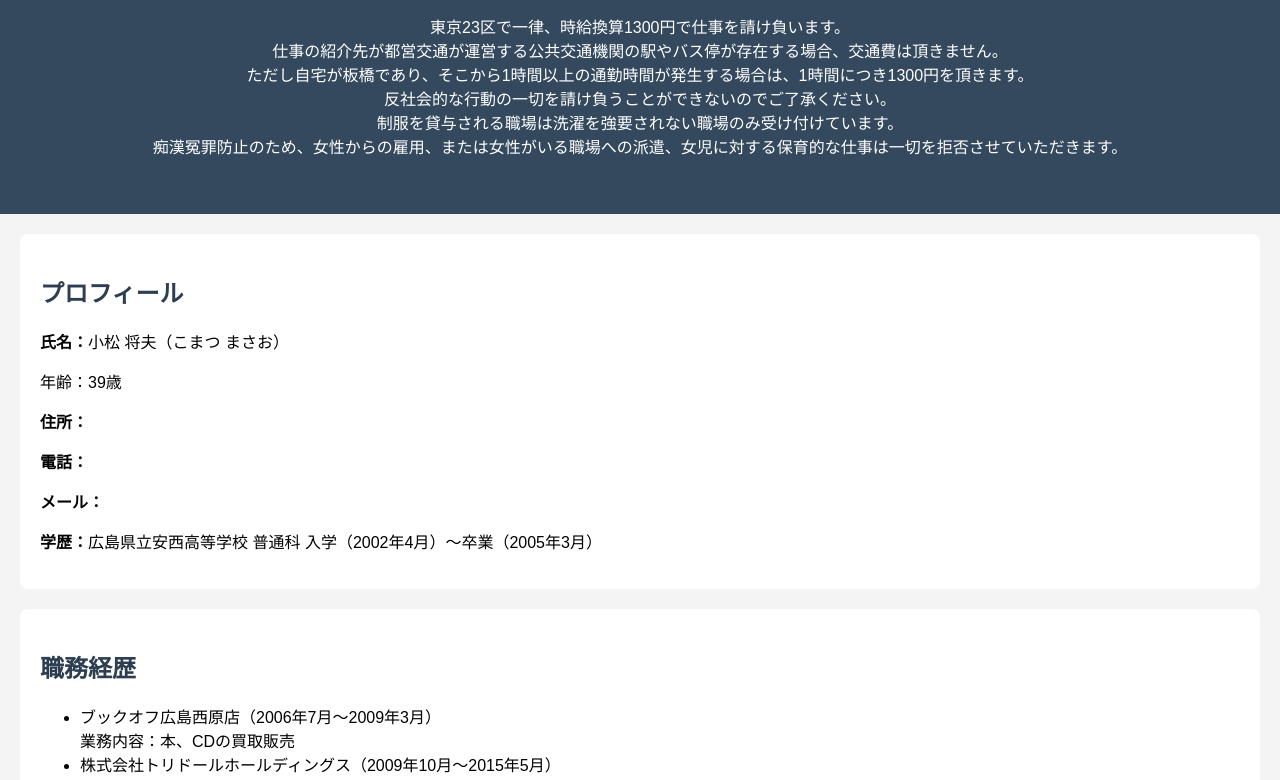
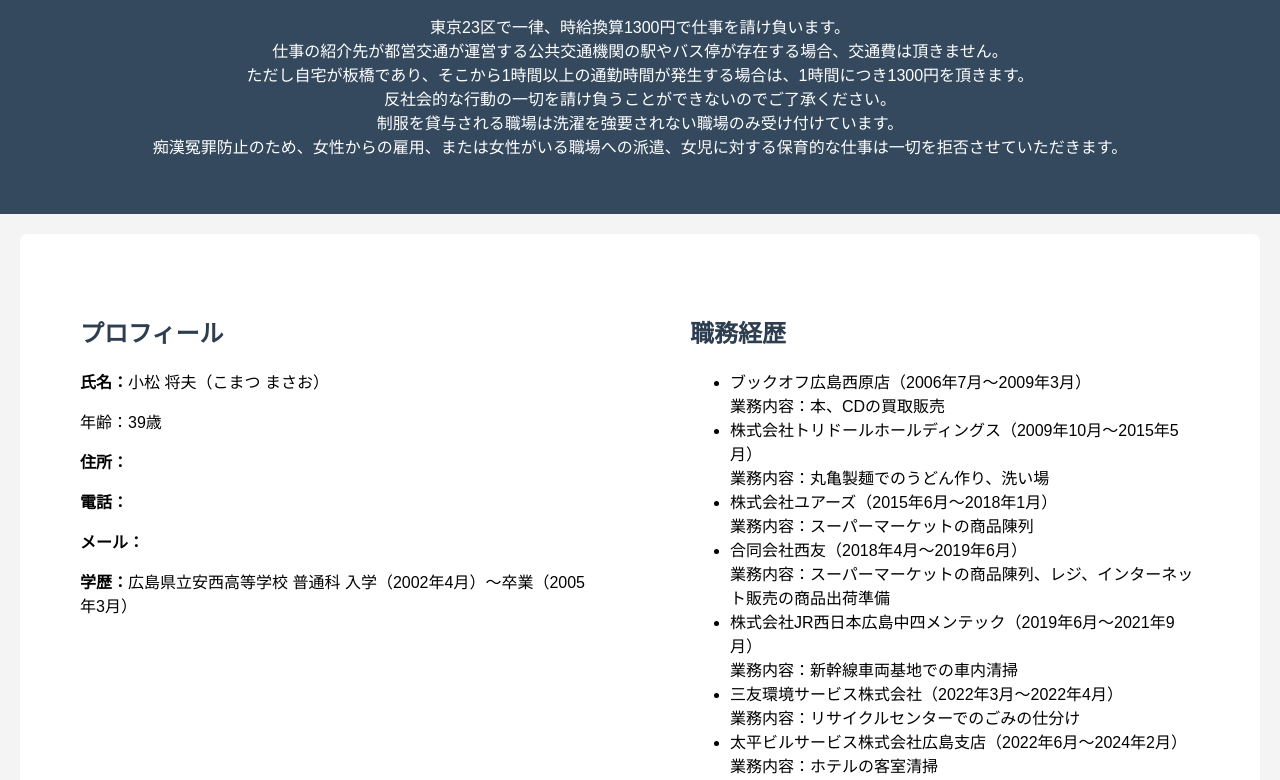
Before and after one commit to MassA-jp-komatsu/job, a plain HTML site: page index.html in a window 1280 px wide. Shown: the part 160-940 px from the top of the page. Drawn offline with Linux system fonts and the light colour scheme.

Commit message:
Update index.html

```diff
--- a/index.html
+++ b/index.html
@@ -46,27 +46,38 @@
 </header>
 
 <section>
+<style>
+  /* 既存のCSSに追加 */
+  .flexbox {
+    display: flex;
+    flex-wrap: wrap;
+    gap: 20px;
+  }
+  .profile-box, .career-box {
+    flex: 1;
+    min-width: 300px;
+    background-color: white;
+    padding: 20px;
+    border-radius: 8px;
+  }
+</style>
+
+<div class="flexbox">
+  <section class="profile-box">
     <h2>プロフィール</h2>
     <p><strong>氏名：</strong>小松 将夫（こまつ まさお）</p>
     <p id="age"></p>
-
     <script>
-  // 生年月日を設定（例：1986年8月23日）
       const birthDate = new Date('1986-08-23');
-
       function calculateAge(birthDate) {
         const today = new Date();
         let age = today.getFullYear() - birthDate.getFullYear();
         const hasHadBirthdayThisYear =
           today.getMonth() > birthDate.getMonth() ||
           (today.getMonth() === birthDate.getMonth() && today.getDate() >= birthDate.getDate());
-
-    if (!hasHadBirthdayThisYear) {
-      age--;
-    }
+        if (!hasHadBirthdayThisYear) age--;
         return age;
       }
-
       document.getElementById('age').textContent = `年齢：${calculateAge(birthDate)}歳`;
     </script>
     <p><strong>住所：</strong></p>
@@ -75,27 +86,20 @@
     <p><strong>学歴：</strong>広島県立安西高等学校 普通科 入学（2002年4月）〜卒業（2005年3月）</p>
   </section>
 
-<section>
+  <section class="career-box">
     <h2>職務経歴</h2>
     <ul>
-    <li>ブックオフ広島西原店（2006年7月〜2009年3月）<br>
-        業務内容：本、CDの買取販売</li>
-    <li>株式会社トリドールホールディングス（2009年10月〜2015年5月）<br>
-        業務内容：丸亀製麺でのうどん作り、洗い場</li>
-    <li>株式会社ユアーズ（2015年6月〜2018年1月）<br>
-        業務内容：スーパーマーケットの商品陳列</li>
-    <li>合同会社西友（2018年4月〜2019年6月）<br>
-        業務内容：スーパーマーケットの商品陳列、レジ、インターネット販売の商品出荷準備</li>
-    <li>株式会社JR西日本広島中四メンテック（2019年6月〜2021年9月）<br>
-        業務内容：新幹線車両基地での車内清掃</li>
-    <li>三友環境サービス株式会社（2022年3月〜2022年4月）<br>
-        業務内容：リサイクルセンターでのごみの仕分け</li>
-    <li>太平ビルサービス株式会社広島支店（2022年6月〜2024年2月）<br>
-        業務内容：ホテルの客室清掃</li>
-    <li>エヌエス・テック株式会社（2024年6月〜2024年7月）<br>
-        業務内容：派遣先の鉄加工産業での検品</li>
+      <li>ブックオフ広島西原店（2006年7月〜2009年3月）<br>業務内容：本、CDの買取販売</li>
+      <li>株式会社トリドールホールディングス（2009年10月〜2015年5月）<br>業務内容：丸亀製麺でのうどん作り、洗い場</li>
+      <li>株式会社ユアーズ（2015年6月〜2018年1月）<br>業務内容：スーパーマーケットの商品陳列</li>
+      <li>合同会社西友（2018年4月〜2019年6月）<br>業務内容：スーパーマーケットの商品陳列、レジ、インターネット販売の商品出荷準備</li>
+      <li>株式会社JR西日本広島中四メンテック（2019年6月〜2021年9月）<br>業務内容：新幹線車両基地での車内清掃</li>
+      <li>三友環境サービス株式会社（2022年3月〜2022年4月）<br>業務内容：リサイクルセンターでのごみの仕分け</li>
+      <li>太平ビルサービス株式会社広島支店（2022年6月〜2024年2月）<br>業務内容：ホテルの客室清掃</li>
+      <li>エヌエス・テック株式会社（2024年6月〜2024年7月）<br>業務内容：派遣先の鉄加工産業での検品</li>
     </ul>
   </section>
+</div>
 
 <section>
   <h2>自己PR・趣味</h2>
```
Lines whose indentation alone changed are shown as unchanged.
